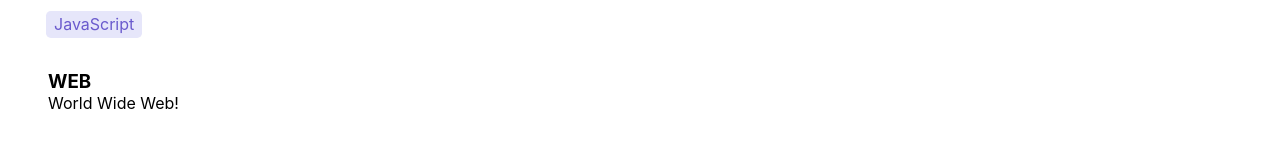
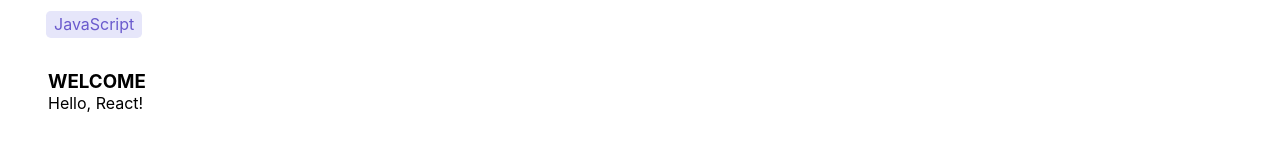
Before and after one commit to choijueun/React, a React (Create React App) app in the folder shcoding2/: page / in a window 1280 px wide. Shown: the part 282-432 px from the top of the page. Built offline with nearby package versions, Linux system fonts and the light colour scheme.

Commit message:
MAIN CONTENT

```diff
--- a/shcoding2/src/App.js
+++ b/shcoding2/src/App.js
@@ -32,7 +32,7 @@ class App extends Component {
             <div className="App">
                 <Header title={this.state.subject}/>
                 <Nav data={this.state.contents}/>
-                <Content data={this.state.contents} />
+                <Content title={_title} desc={_desc} />
             </div>
         );
     }
--- a/shcoding2/src/components/views/Content/Content.js
+++ b/shcoding2/src/components/views/Content/Content.js
@@ -3,13 +3,14 @@ import './Content.css'
 
 class Content extends Component {
     render() {
-        const contents = this.props.data;
+        const title = this.props.title;
+        const desc = this.props.desc;
 
 
         return (
             <article>
-                <h3>{contents[0].title}</h3>
-                {contents[0].content}
+                <h3>{title}</h3>
+                {desc}
             </article>
         )
     }
```
